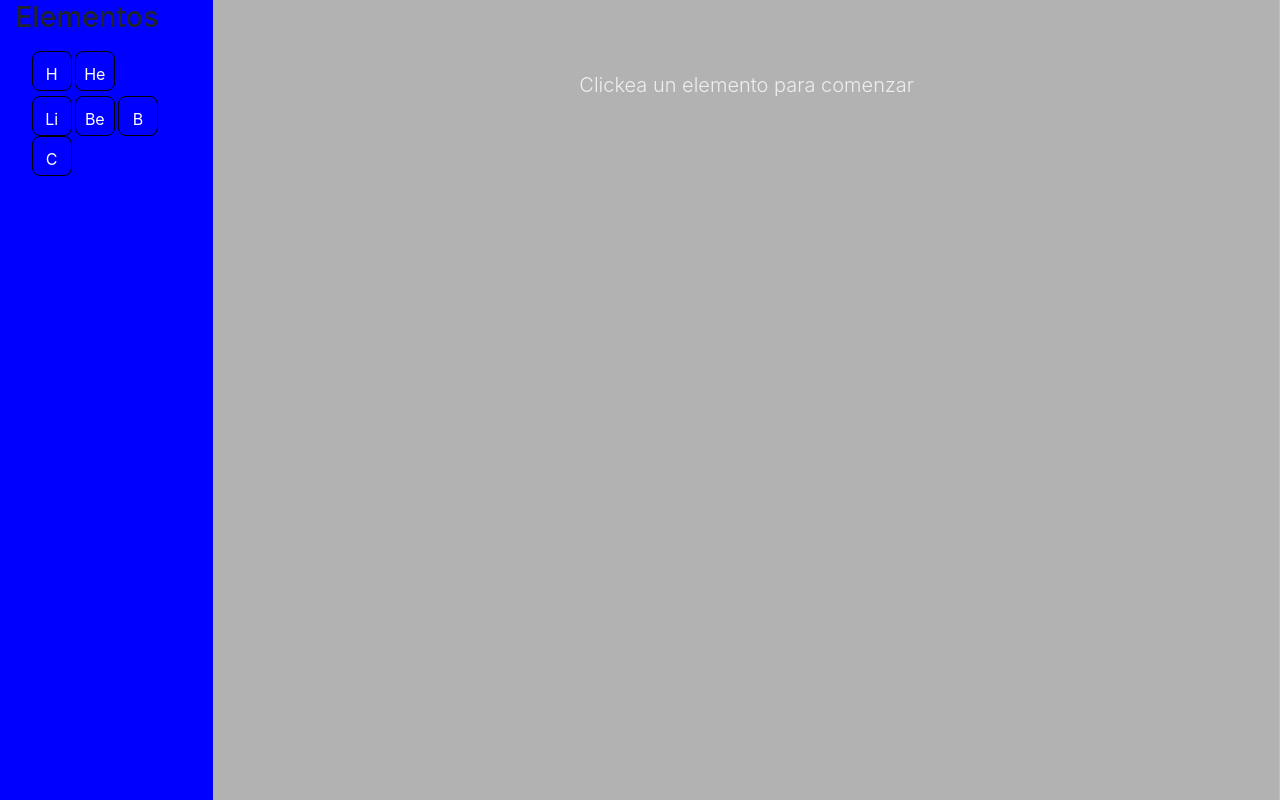
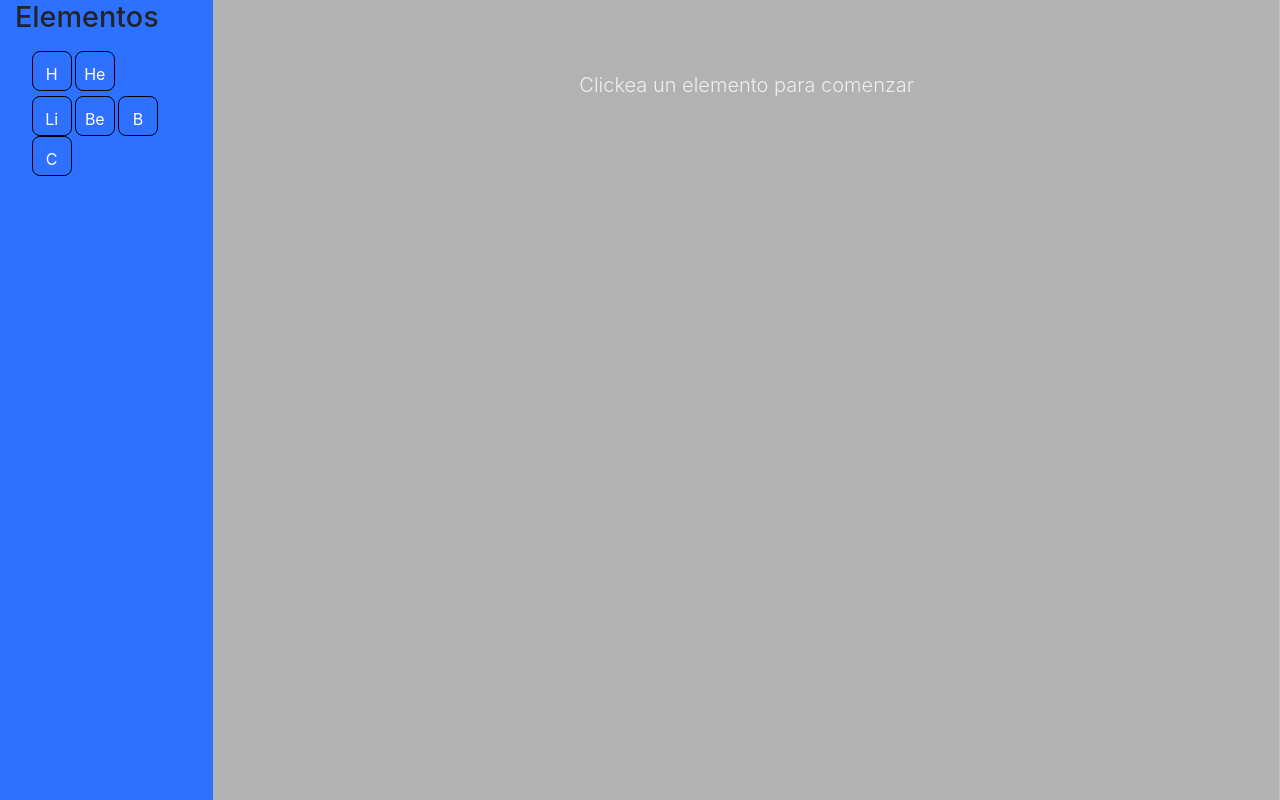
Before and after one commit to guidorombola/atomicamente-isotopos, a plain HTML site: page index.html in a window 1280 px wide. Drawn offline with nearby package versions, Linux system fonts and the light colour scheme.

Commit message:
Cambia color menu eleccion elementos

```diff
--- a/css/estilos.css
+++ b/css/estilos.css
@@ -1,5 +1,5 @@
 #sidebar-wrapper {
-  background: blue;
+  background: #2E70FF;
 }
 
 #page-content-wrapper {
```
